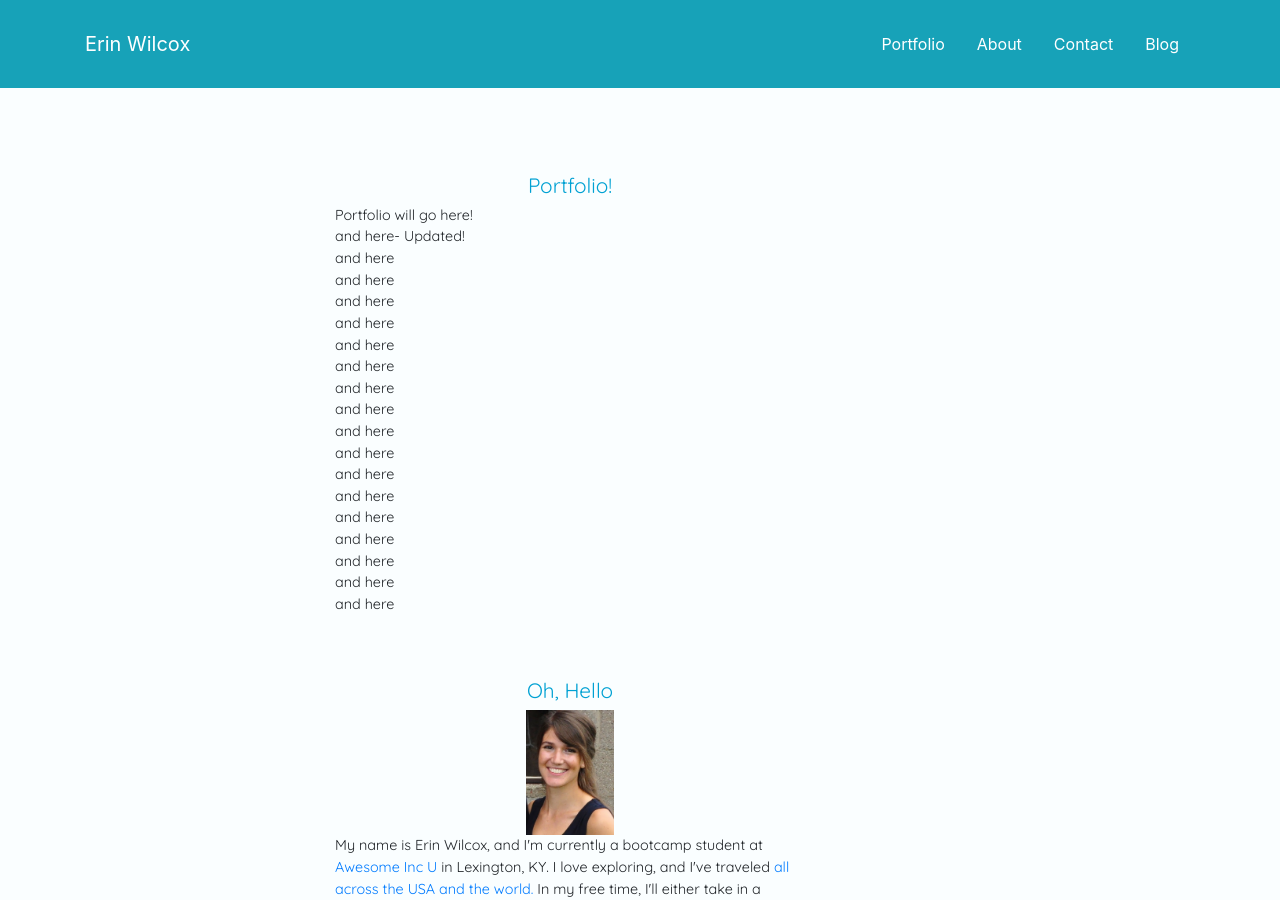
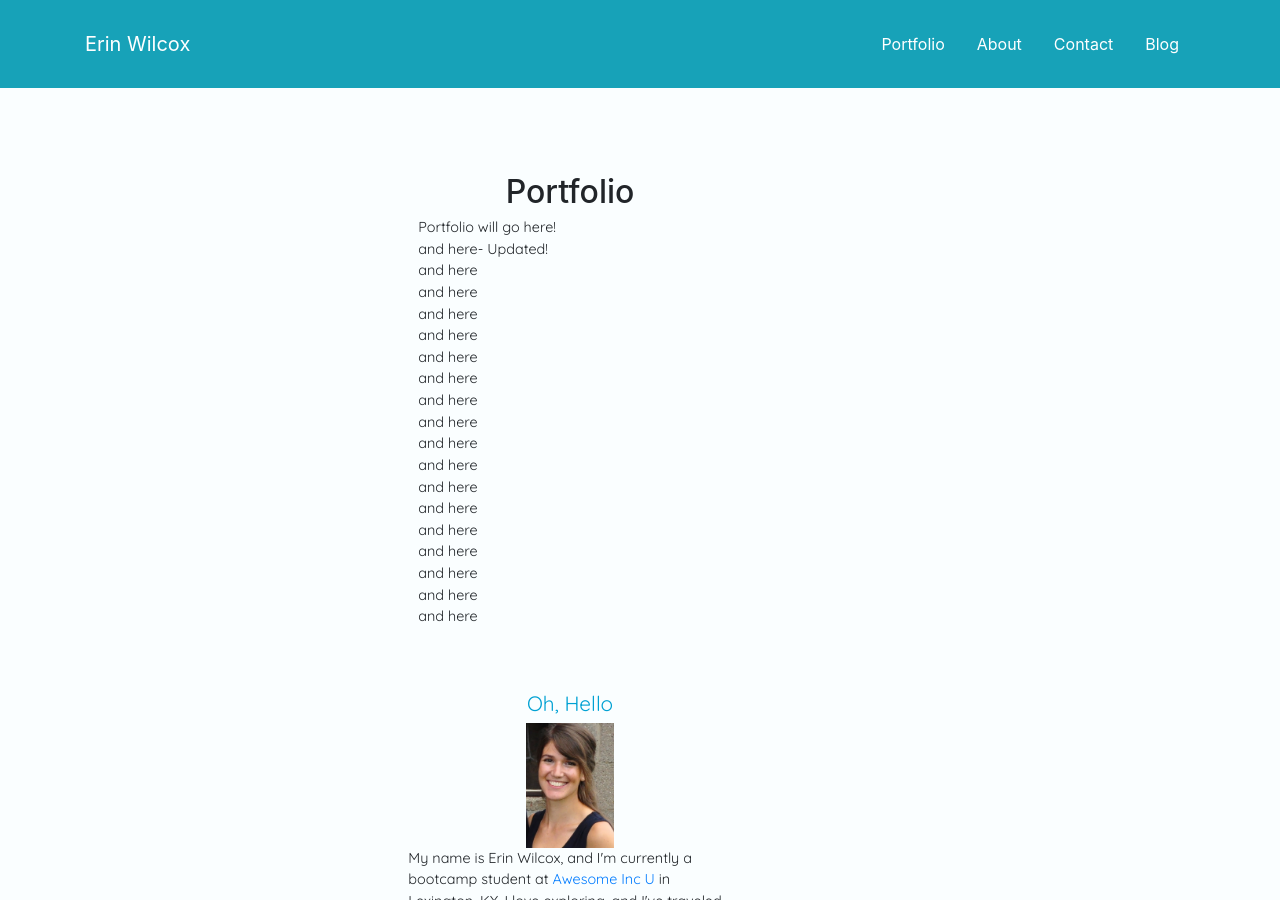
Before and after one commit to brookin8/brookin8.github.io, a Jekyll site: the page built from index.html, in a window 1280 px wide. Built offline with Jekyll 4.4.1, drawn with Linux system fonts in a browser that asks for light colours.

Commit message:
trying out grid styling

```diff
--- a/index.html
+++ b/index.html
@@ -12,9 +12,15 @@ layout: index
 
 	<div id="content"">
 
-		<span id="portfolio"></span>
+		<section id="portfolio">
 			<div class ="container">
-				<h1 style="text-align:center;">Portfolio!</h1>
+				<div class = "row justify-content-center">
+					<div class = "col-lg-12">
+						<h2 style="text-align:center;">Portfolio</h2>
+					</div>
+				</div>
+				<div class = "row justify-content-center">
+					<div class = "col-8">
 						<p>Portfolio will go here!<br>
 						and here- Updated!<br>
 						and here<br>
@@ -36,17 +42,32 @@ layout: index
 						and here<br>
 						</p>
 					</div>
+				</div>
+			</div>
+		</section>
 
 
 
-		<span id ="about"></span>
+		<section id ="about">
 			<div class ="container">
 				<br>
 				<br>
+				<div class="row justify-content-center">
+					<div class = "col-lg-12">
 						<h1 style="text-align:center;">Oh, Hello</h1>
+					</div>
+				</div>
+				<div class ="row justify-content-center">
+					<div class ="col-4">
 						<img src="/About_Me.jpg">
+					</div>
+				<div class="row justify-content-center">
+					<div class = "col-8">
 						<p>My name is Erin Wilcox, and I'm currently a bootcamp student at <a href="https://www.awesomeinc.org/">Awesome Inc U</a> in Lexington, KY. I love exploring, and I've traveled <a href="https://thebrubus.wordpress.com/">all across the USA and the world.</a> In my free time, I'll either take in a movie at my favorite <a href="http://www.kentuckytheater.com/">local theater</a>, or head over to the <a href="http://www.redrivergorge.com/climbing.html">Red River Gorge</a> for some rock climbing.</p>
+					</div>
+				</div>
 				<hr>
+
 				<table>
 					<tbody>
 						<tr>
@@ -64,7 +85,7 @@ layout: index
 					</tbody>
 				</table>
 			</div>
-
+		</section>
 
 	</div>
 </body>
```
Lines whose indentation alone changed are shown as unchanged.
